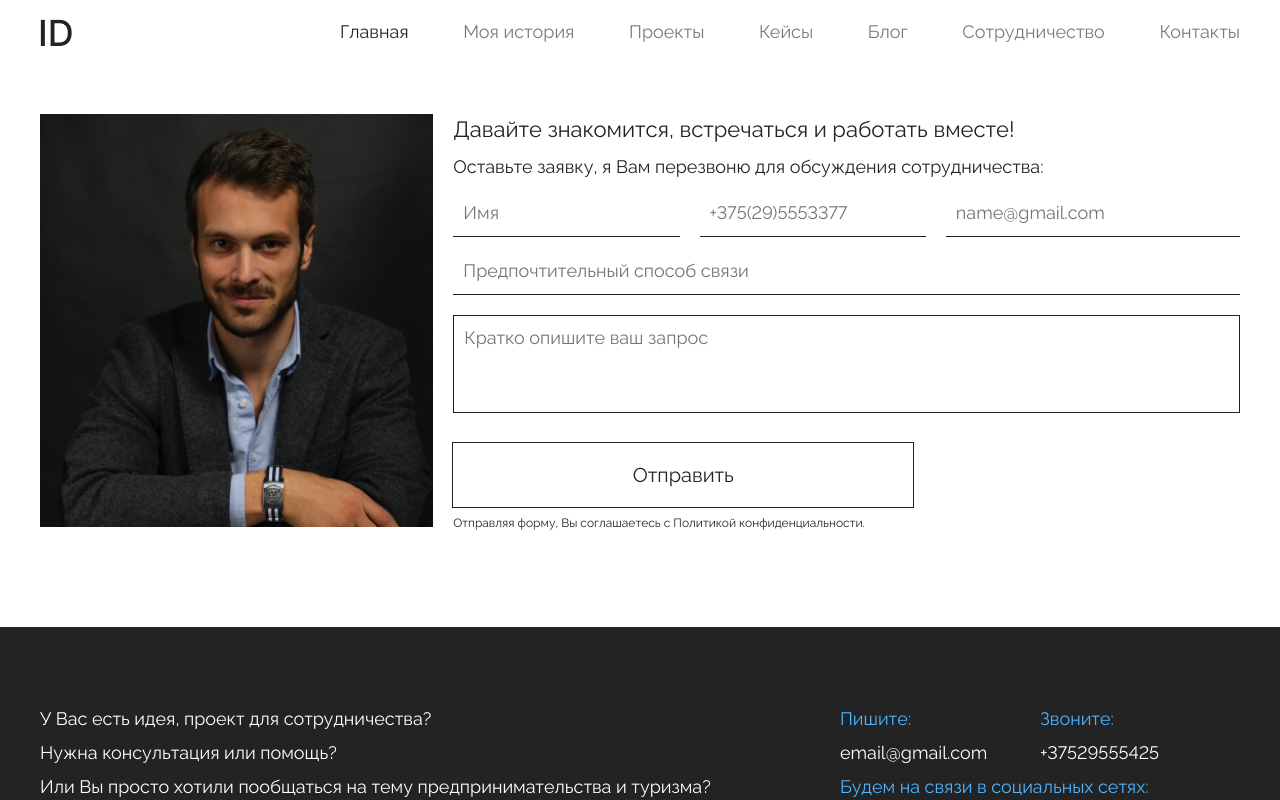
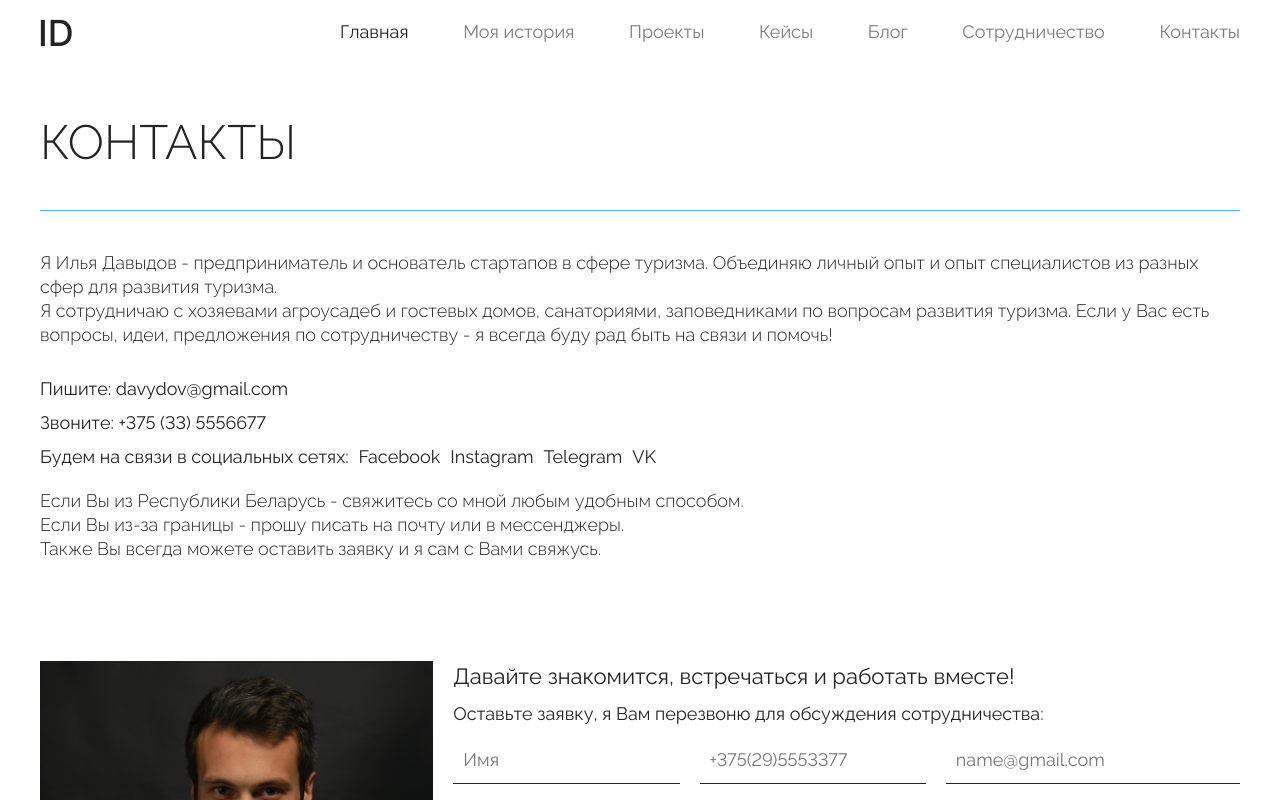
Before and after one commit to kerus2014/ilya-landing, a React (Create React App) app: page /contacts in a window 1280 px wide. Shown: the top 800 px of the page. Built offline with nearby package versions, Linux system fonts and the light colour scheme.

Commit message:
feat:add contacts page and navPageComponents

```diff
--- /dev/null
+++ b/src/components/BlockWithNav/index.module.scss
@@ -0,0 +1,12 @@
+.block{
+  display: flex;
+  padding-top: 40px;
+
+  &__nav-column{
+    margin-top: -10px;
+    flex: 0 0 280px;
+    display: flex;
+    flex-direction: column;
+    margin-right: 20px;
+  }
+}
--- /dev/null
+++ b/src/components/BlockWithNav/index.tsx
@@ -0,0 +1,27 @@
+import { BlockTemplate } from "../BlockTemplate";
+import { TitleWithBottomLine } from "../TitleWithBottomLine";
+import { NavLink,Outlet } from "react-router-dom";
+import styles from "./index.module.scss";
+import { InnerNavData } from "../../types";
+
+interface IBlockWithNav{
+  title:string;
+  navData:InnerNavData[];
+}
+
+export const BlockWithNav = (props:IBlockWithNav) => {
+  const {title,navData} = props
+  return (
+    <BlockTemplate>
+      <TitleWithBottomLine title={title}/>
+      <div className={styles.block}>
+        <div className={styles["block__nav-column"]}>
+          {navData.map((el,index) => {
+            return <NavLink key={index.toString()} to={el.to} className={(({isActive}) => isActive ? "navLink activeNavLink" : "navLink")}>{el.value}</NavLink>
+          })}
+        </div>
+        <Outlet/>
+      </div>
+    </BlockTemplate>
+  );
+}
--- a/src/components/Navbar/index.tsx
+++ b/src/components/Navbar/index.tsx
@@ -62,7 +62,7 @@ const Navbar = () => {
       value: "Контакты",
       handler: (value: NavLinkValue) => {
         setActiveLink(value);
-        navigate("");
+        navigate("/contacts");
       },
     },
   ];
--- a/src/pages/Contacts/index.module.scss
+++ b/src/pages/Contacts/index.module.scss
@@ -0,0 +1,27 @@
+.contacts{
+
+  & p:nth-child(2){
+    margin-top: 40px ;
+  }
+
+  & p{
+    font-weight: 300;
+  }
+
+  &__connect{
+    padding: 20px 0px;
+
+    & p:nth-child(2){
+      margin-top: 10px ;
+    }
+
+    & p{
+      margin-top: 10px;
+      font-weight: 400;
+    }
+
+    & a{
+      margin-left: 10px;
+    }
+  }
+}
--- a/src/pages/Contacts/index.tsx
+++ b/src/pages/Contacts/index.tsx
@@ -1,8 +1,33 @@
+import { BlockTemplate } from "../../components/BlockTemplate";
+import { Link } from "../../components/Link";
+import { TitleWithBottomLine } from "../../components/TitleWithBottomLine";
 import styles from "./index.module.scss";
 
 export const Contacts = () => {
   return(
-    <>
-    </>
+    <BlockTemplate className={styles.contacts}>
+      <TitleWithBottomLine title="Контакты"/>
+      <p>
+        Я Илья Давыдов - предприниматель и основатель стартапов в сфере туризма. Объединяю личный опыт и опыт специалистов из разных сфер для развития туризма.
+        <br/>Я сотрудничаю с хозяевами агроусадеб и гостевых домов, санаториями, заповедниками по вопросам развития туризма.
+        Если у Вас есть вопросы, идеи, предложения по сотрудничеству - я всегда буду рад быть на связи и помочь!
+      </p>
+      <div className={styles["contacts__connect"]}>
+        <p>Пишите: <span>davydov@gmail.com</span></p>
+        <p>Звоните: <span>+375 (33) 5556677</span></p>
+        <p>
+          Будем на связи в социальных сетях:
+          <Link value="Facebook" href=""/>
+          <Link value="Instagram" href=""/>
+          <Link value="Telegram" href="https://t.me/ilaidavy"/>
+          <Link value="VK" href=""/>
+        </p>
+      </div>
+      <p>
+      Если Вы из Республики Беларусь - свяжитесь со мной любым удобным способом.<br/>
+      Если Вы из-за границы - прошу писать на почту или в мессенджеры.<br/>
+      Также Вы всегда можете оставить заявку и я сам с Вами свяжусь.
+      </p>
+    </BlockTemplate>
   )
 }
--- a/src/pages/Projects/index.tsx
+++ b/src/pages/Projects/index.tsx
@@ -2,16 +2,12 @@ import { NavLink, Outlet } from "react-router-dom";
 import styles from "./index.module.scss";
 import { BlockTemplate } from "../../components/BlockTemplate";
 import { TitleWithBottomLine } from "../../components/TitleWithBottomLine";
-
-interface ProjectsNavData{
-  id: number,
-  value: string,
-  to:string
-}
+import { InnerNavData } from "../../types";
+import { BlockWithNav } from "../../components/BlockWithNav";
 
 export const Projects = () => {
 
-  const navbarData: ProjectsNavData[] = [
+  const navbarData: InnerNavData[] = [
     {
       id: 1,
       value: "Сувениры со смыслом Etno.by",
@@ -35,16 +31,6 @@ export const Projects = () => {
   ];
 
   return (
-    <BlockTemplate>
-      <TitleWithBottomLine title="Проекты"/>
-      <div className={styles.projects}>
-        <div className={styles["projects__nav-column"]}>
-          {navbarData.map((el,index) => {
-            return <NavLink key={index.toString()} to={el.to} className={(({isActive}) => isActive ? "navLink activeNavLink" : "navLink")}>{el.value}</NavLink>
-          })}
-        </div>
-        <Outlet/>
-      </div>
-    </BlockTemplate>
+    <BlockWithNav title="Проекты" navData={navbarData}/>
   );
 };
--- a/src/types/index.tsx
+++ b/src/types/index.tsx
@@ -53,3 +53,9 @@ export interface imagesData{
   id:string,
   image:string
 }
+
+export interface InnerNavData{
+  id: number,
+  value: string,
+  to:string
+}
```
